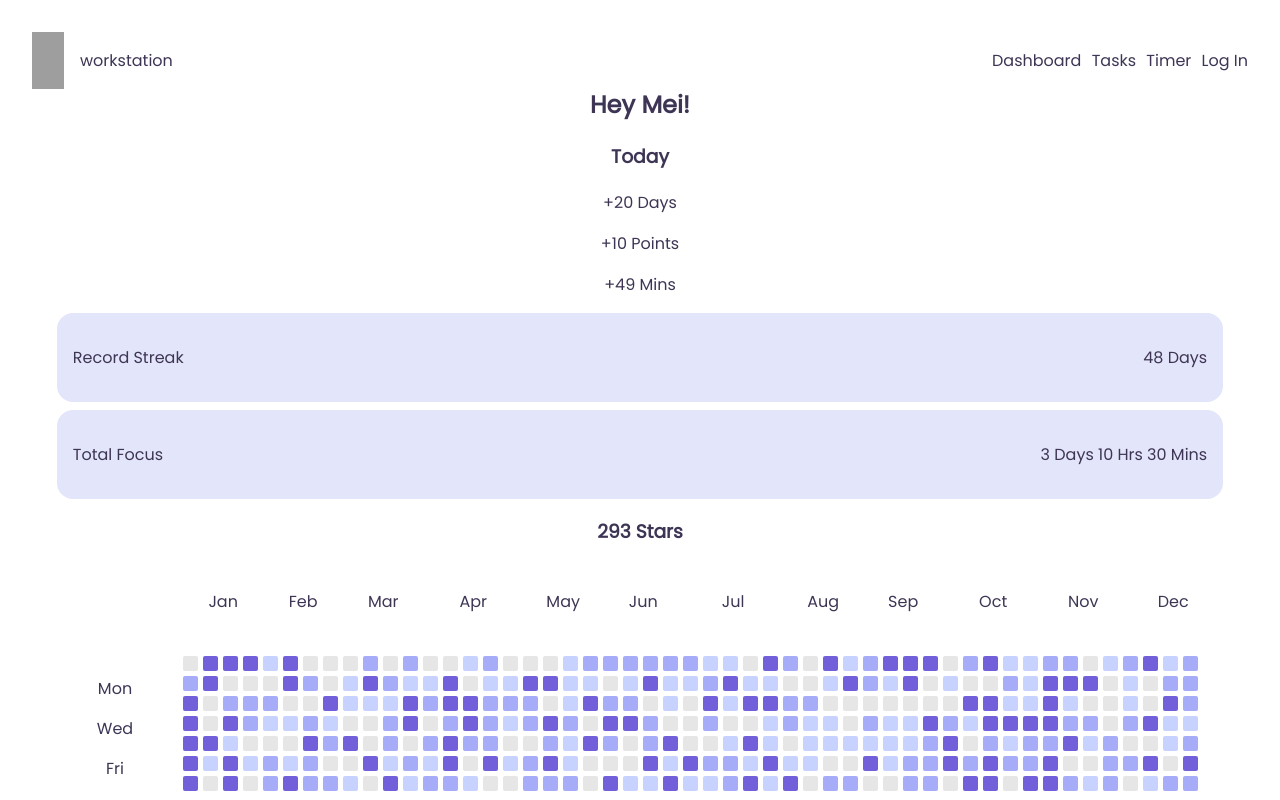
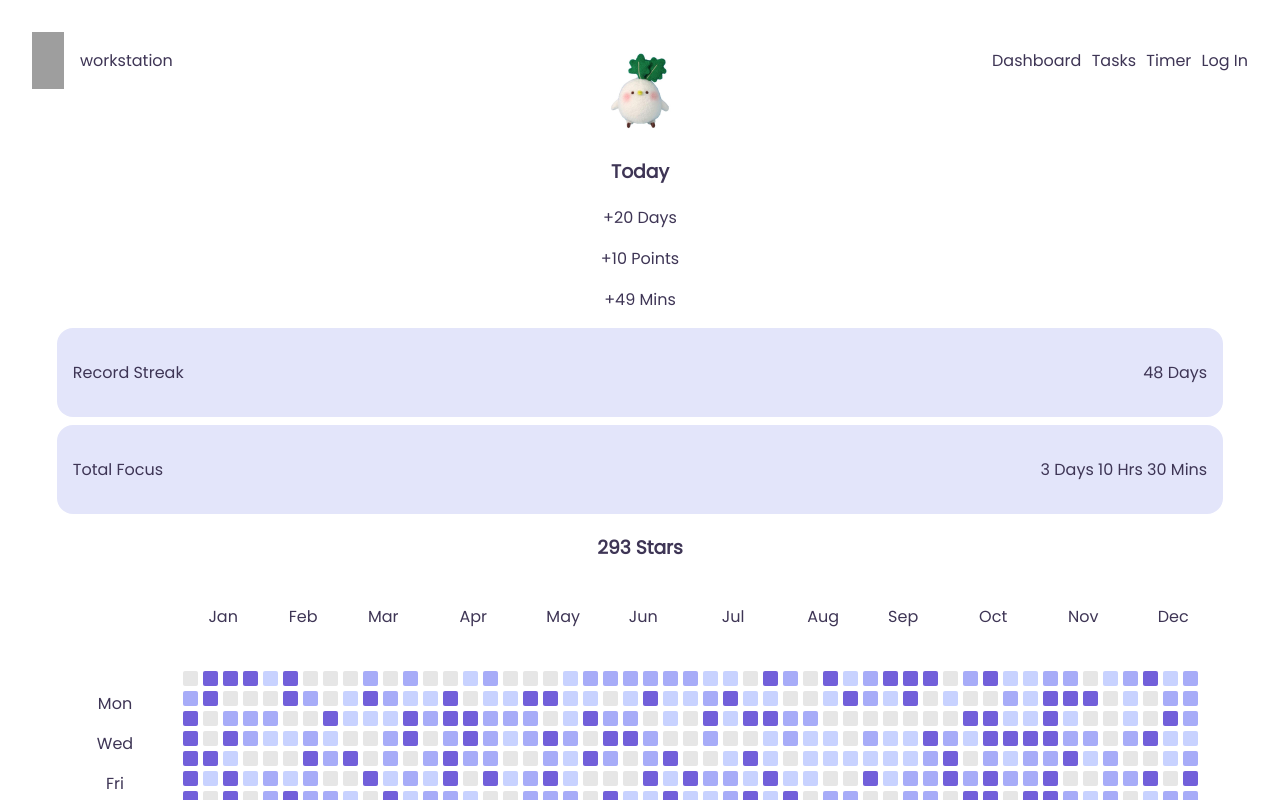
Before and after one commit to mei-lu/flowstate, a React (Create React App) app: page /dashboard in a window 1280 px wide. Built offline with nearby package versions, Linux system fonts and the light colour scheme; grey boxes are pictures that could not be loaded.

Commit message:
Styling and hardcode profile picture

```diff
--- a/src/App.css
+++ b/src/App.css
@@ -213,3 +213,9 @@ a {
   background-color: rgb(227, 229, 250);
   margin: 0.5rem;
 }
+
+/* Profile Pic */
+.profile-pic {
+  width: 5rem;
+  height: auto;
+}
--- a/src/App.js
+++ b/src/App.js
@@ -13,7 +13,7 @@ function App() {
   return (
     <div className="App">
       <Router>
-        <Navigation />
+      <Navigation />
         <Switch>
           <div className="Contents">
           <Route exact path='/' component={Landing}/>
--- a/src/pages/Dashboard.jsx
+++ b/src/pages/Dashboard.jsx
@@ -2,11 +2,12 @@ import React from 'react';
 import ContributionGraph from '../components/dashboard/ContributionGraph';
 import StatCardSmall from '../components/dashboard/StatCardSmall';
 import StatToday from '../components/dashboard/StatToday';
+import ProfilePic from '../img/ProfilePic.jpg';
 
 class Dashboard extends React.Component{
     render() {
         return <div>
-            <div><h2>Hey Mei!</h2></div>
+            <div><img className='profile-pic' src={ProfilePic} alt=''/></div>
             <StatToday currentStreak='20' points='10' focusTime='49'/>
             <StatCardSmall title='Record Streak' data='48 Days'/>
             <StatCardSmall title='Total Focus' data='3 Days 10 Hrs 30 Mins'/>
```
Also changed, not shown: src/img/ProfilePic.jpg (added).
